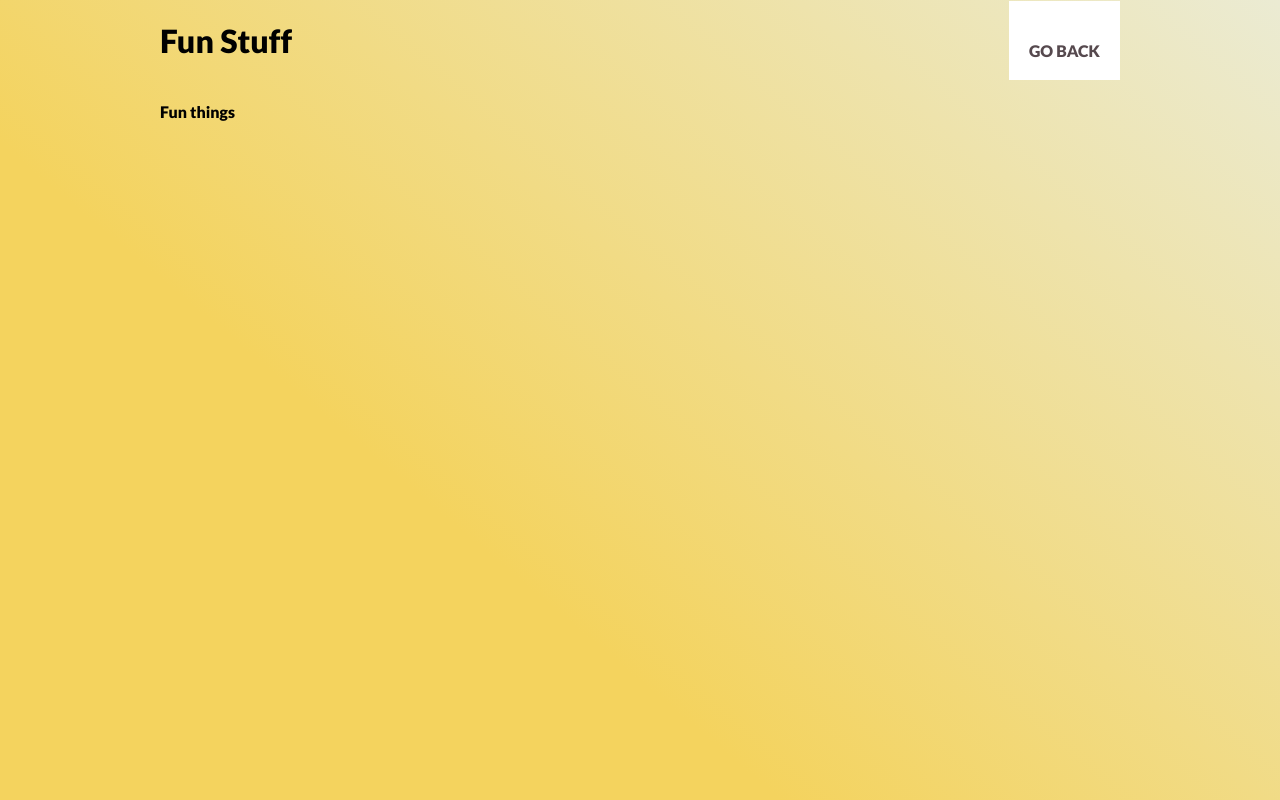
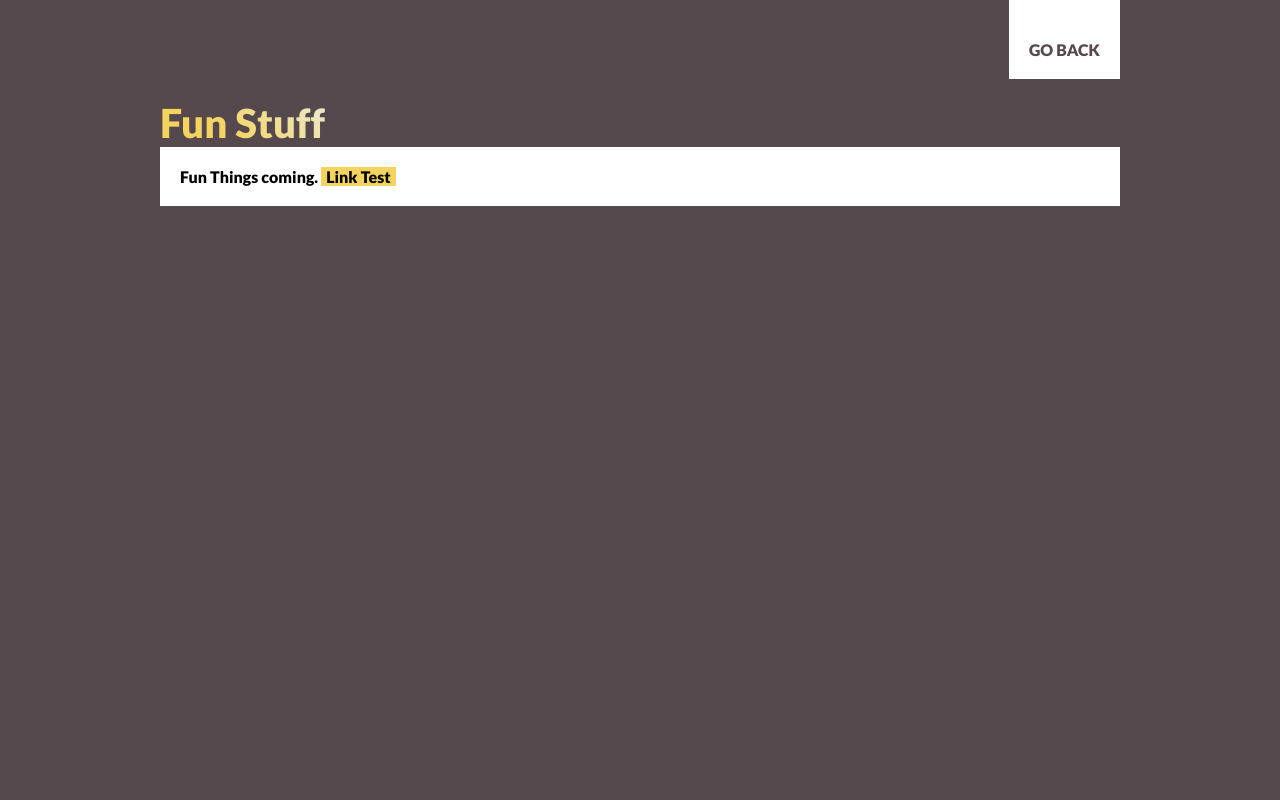
Before and after one commit to zarasyversen/zarasyversen.github.io, a plain HTML site: page pages/funstuff.html in a window 1280 px wide. Drawn offline with Linux system fonts and the light colour scheme.

Commit message:
funstuff and proud

```diff
--- a/assets/scss/base.scss
+++ b/assets/scss/base.scss
@@ -24,9 +24,13 @@ body {
 
 .heading {
   margin: 0;
-  font-size: 40px;
+  font-size: 25px;
   display: inline-block;
   color: white;
+
+  @media(min-width: $screen__s){
+    font-size: 40px;
+  }
 }
 
 h3 {
--- a/assets/scss/themes.scss
+++ b/assets/scss/themes.scss
@@ -38,13 +38,25 @@
   }
 
   &--bright {
-    background-color: $yellow;
-    background-image: linear-gradient(40deg, $yellow 35%, $beige 100%);
+
+    .heading {
+      background-image: linear-gradient(40deg, $yellow 35%, $beige 100%);
+      -webkit-background-clip: text;
+      -webkit-text-fill-color: transparent;
+    }
+
+    .link {
+      background-color: $yellow;
+    }
   }
 
   &--fire {
-    background-color: $lightpink;
-    background-image: linear-gradient(40deg, $orange 15%, $magenta 100%);
+
+    .heading {
+      background-image: linear-gradient(40deg, $orange 15%, $magenta 100%);
+      -webkit-background-clip: text;
+      -webkit-text-fill-color: transparent;
+    }
 
     .link {
       background-color: $magenta;
--- a/assets/scss/variables.scss
+++ b/assets/scss/variables.scss
@@ -9,7 +9,7 @@
 $blue: #083D77;
 $green: #5de292;
 $beige: #EBEBD3;
-$rouge: #DA4167;
+$rouge: #f993ac;
 $yellow: #F4D35E;
 $orange: #F78764;
 
--- a/pages/funstuff.html
+++ b/pages/funstuff.html
@@ -10,11 +10,15 @@
 </head>
 <body class="fun theme--bright">
   <header class="page__header">
-      <h1>Fun Stuff</h1>
     <a href="../index.html" class="nav__button">Go back</a>
   </header>
-    <div class="wrapper">
-      Fun things
+  <main class="wrapper">
+    <h1 class="heading">Fun Stuff</h1>
+    <div class="page__content">
+      Fun Things coming.
+      <a href="#" class="link">Link Test</a>
     </div>
+  </main>
+
 </body>
 </html>
```
Also changed, not shown: pages/proudstuff.html (+14 -30 lines), assets/css/main.css. Lines whose indentation alone changed are shown as unchanged.
